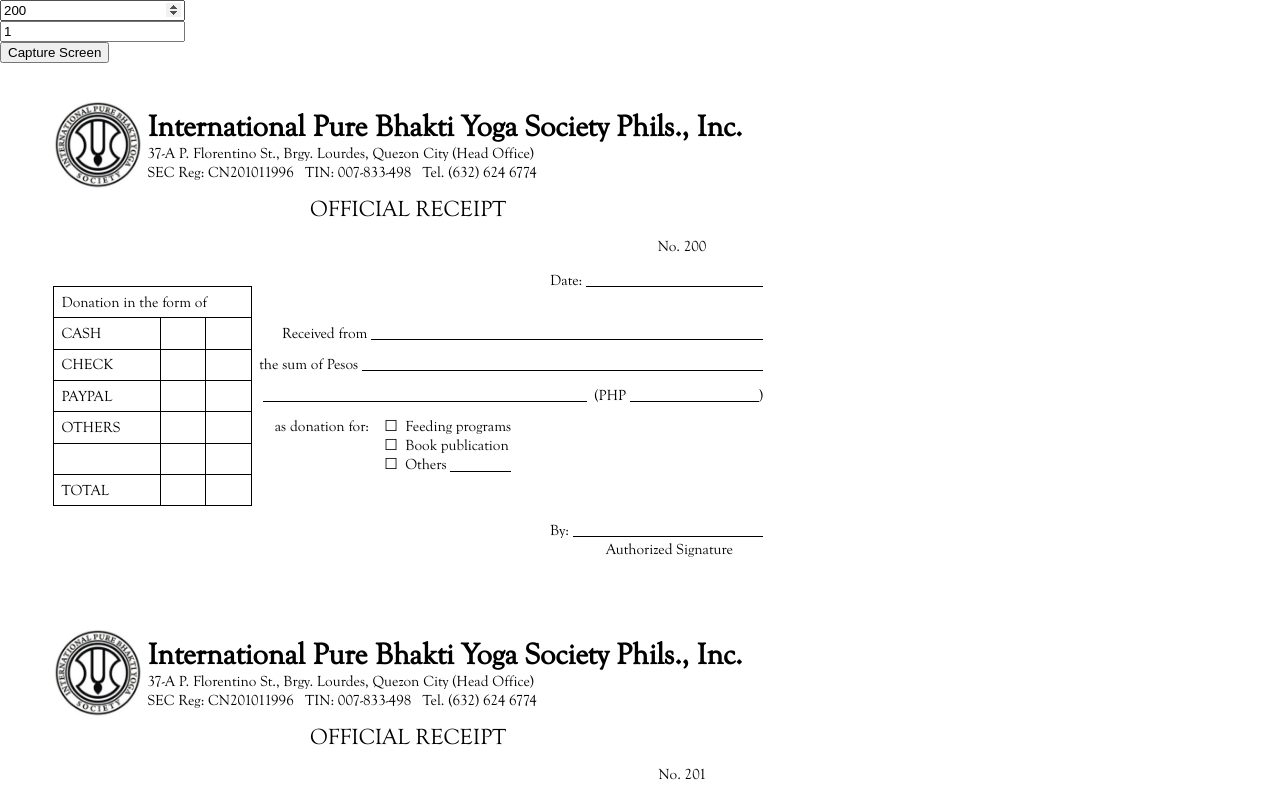
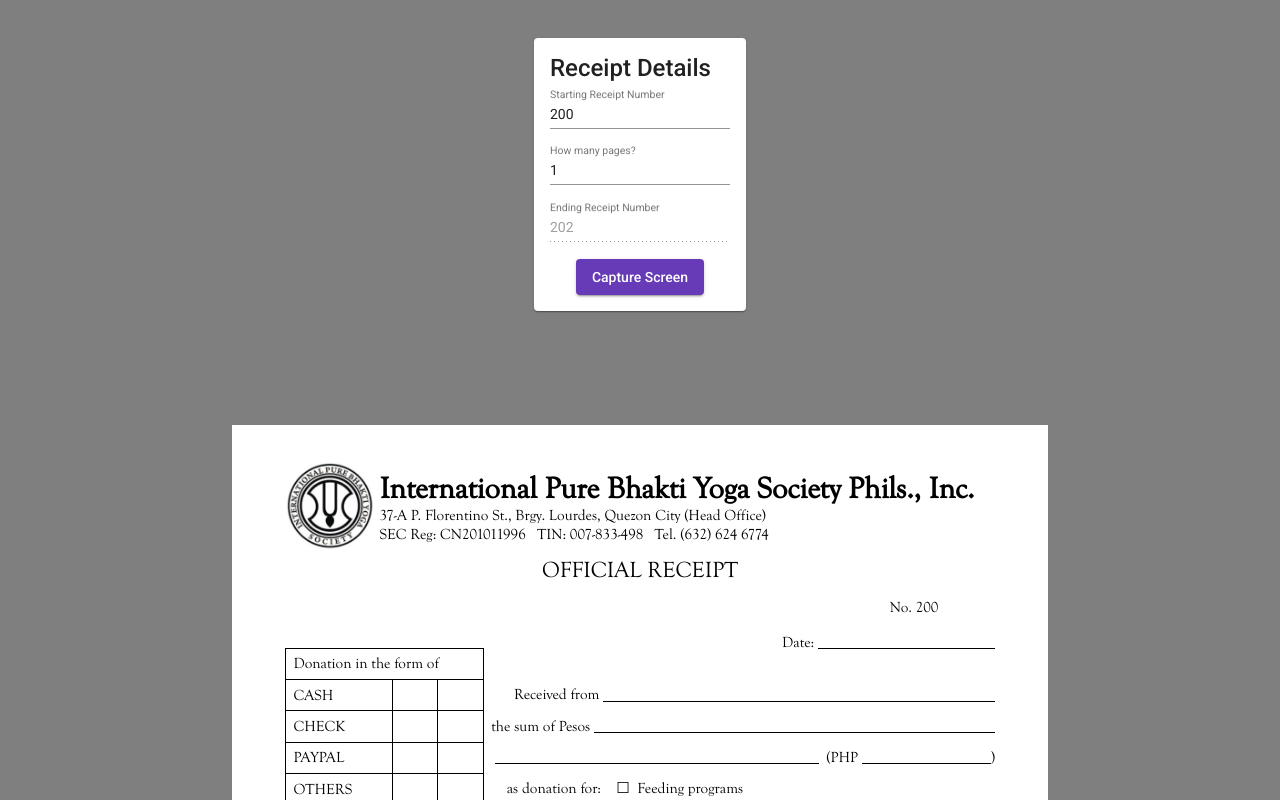
Before and after one commit to jadurani/pbys-receipts, an Angular app: page / in a window 1280 px wide. Shown: the top 800 px of the page. Built offline with nearby package versions, Linux system fonts and the light colour scheme.

Commit message:
added ngMat styling

```diff
--- a/angular.json
+++ b/angular.json
@@ -28,6 +28,7 @@
               "src/assets"
             ],
             "styles": [
+              "./node_modules/@angular/material/prebuilt-themes/deeppurple-amber.css",
               "src/styles.scss"
             ],
             "scripts": []
@@ -93,6 +94,7 @@
               "src/assets"
             ],
             "styles": [
+              "./node_modules/@angular/material/prebuilt-themes/deeppurple-amber.css",
               "src/styles.scss"
             ],
             "scripts": []
@@ -124,6 +126,7 @@
           }
         }
       }
-    }},
+    }
+  },
   "defaultProject": "pbys-receipts"
 }
--- a/package.json
+++ b/package.json
@@ -12,10 +12,12 @@
   "private": true,
   "dependencies": {
     "@angular/animations": "~8.2.14",
+    "@angular/cdk": "~8.2.3",
     "@angular/common": "~8.2.14",
     "@angular/compiler": "~8.2.14",
     "@angular/core": "~8.2.14",
     "@angular/forms": "~8.2.14",
+    "@angular/material": "^8.2.3",
     "@angular/platform-browser": "~8.2.14",
     "@angular/platform-browser-dynamic": "~8.2.14",
     "@angular/router": "~8.2.14",
--- a/src/app/app.component.html
+++ b/src/app/app.component.html
@@ -1,21 +1,38 @@
-<div class="selection-container">
 <div>
+  <div class="selection-container center-item">
+    <mat-card>
+      <mat-card-title>
+        Receipt Details
+      </mat-card-title>
+      <mat-card-content>
         <div>
-      <input type="number" min="200" [(ngModel)]="startNum" />
+          <mat-form-field>
+            <input type="number" matInput placeholder="Starting Receipt Number" min="200" [(ngModel)]="startNum" />
+          </mat-form-field>
         </div>
         <div>
-      <input type="number" [(ngModel)]="pageTotal" />
-    </div>
+          <mat-form-field>
+            <input type="number" matInput placeholder="How many pages?" [(ngModel)]="pageTotal" />
+          </mat-form-field>
         </div>
         <div>
-    <button (click)="captureScreen()">
+          <mat-form-field>
+            <input type="number" disabled matInput placeholder="Ending Receipt Number" [(ngModel)]="endNum" />
+          </mat-form-field>
+        </div>
+        <div class="center-item">
+          <button mat-raised-button color="primary" (click)="captureScreen()">
             Capture Screen
           </button>
         </div>
+      </mat-card-content>
+    </mat-card>
   </div>
 
-
-<div id="content">
+  <div class="content-container">
+    <div id="content" class="preview-container">
       <app-receipt [receiptNum]="currReceiptNum"></app-receipt>
       <app-receipt [receiptNum]="currReceiptNum + 1"></app-receipt>
     </div>
+  </div>
+</div>
--- a/src/app/app.component.scss
+++ b/src/app/app.component.scss
@@ -2,3 +2,23 @@
   width: 215.9mm;
   height: 279.4mm;
 }
+
+.center-item {
+  display: flex;
+  justify-content: space-around;
+}
+
+.selection-container {
+  background-color: rgba($color: #000000, $alpha: 0.5);
+  padding: 10mm 0;
+}
+
+.preview-container {
+  margin: 10mm auto;
+  background-color: white;
+}
+
+.content-container {
+  background-color: rgba($color: #000000, $alpha: 0.5);
+  padding: 10mm;
+}
--- a/src/app/app.component.ts
+++ b/src/app/app.component.ts
@@ -35,7 +35,10 @@
       this.changeRef.detectChanges();
     }
 
-    const endNum = this.startNum + (this.pageTotal * 2);
-    pdf.save(`receipts-${this.startNum}-${endNum}.pdf`);
+    pdf.save(`IPBYSP_receipts-${this.startNum}-${this.endNum}.pdf`);
+  }
+
+  get endNum(): number {
+    return this.startNum + (this.pageTotal * 2);
   }
 }
--- a/src/index.html
+++ b/src/index.html
@@ -6,6 +6,8 @@
   <base href="/">
   <meta name="viewport" content="width=device-width, initial-scale=1">
   <link rel="icon" type="image/x-icon" href="favicon.ico">
+  <link href="https://fonts.googleapis.com/css?family=Roboto:300,400,500&display=swap" rel="stylesheet">
+  <link href="https://fonts.googleapis.com/icon?family=Material+Icons" rel="stylesheet">
 </head>
 <body>
   <app-root></app-root>
--- a/src/styles.scss
+++ b/src/styles.scss
@@ -3,21 +3,21 @@
   src: url(assets/fonts/goudy-old-style.ttf) format('truetype');
 }
 
-/* BASE */
-html, body {
-  font-family: 'Goudy Old Style';
-  font-size: 14px;
-  font-weight: 400;
+// /* BASE */
+// html, body {
+//   font-family: 'Goudy Old Style';
+//   font-size: 14px;
+//   font-weight: 400;
 
-  height: 100%;
-  width: 100%;
+//   height: 100%;
+//   width: 100%;
 
-  margin: 0;
-  padding: 0;
+//   margin: 0;
+//   padding: 0;
 
-  -moz-osx-font-smoothing: grayscale;
-   -webkit-font-smoothing: antialiased;
-}
+//   -moz-osx-font-smoothing: grayscale;
+//    -webkit-font-smoothing: antialiased;
+// }
 
 *,
 *:before,
@@ -26,3 +26,8 @@
      -moz-box-sizing: border-box;
           box-sizing: border-box;
 }
+html, body { height: 100%; }
+body {
+  margin: 0;
+  font-family: 'Goudy Old Style';
+}
```
Also changed, not shown: src/app/app.module.ts (+10 -1 lines), 1 other file (tests, documents, lock files or other folders). Lines whose indentation alone changed are shown as unchanged.
